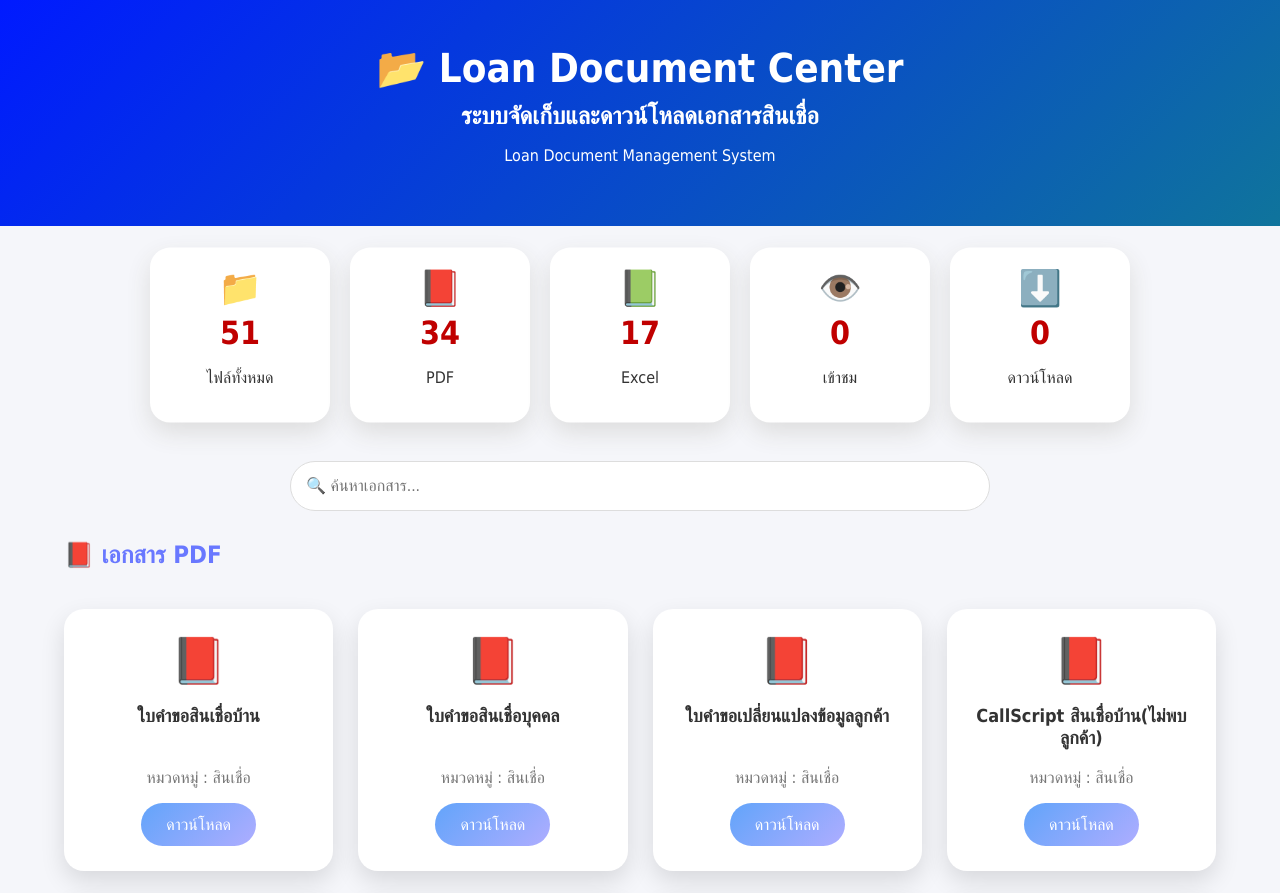
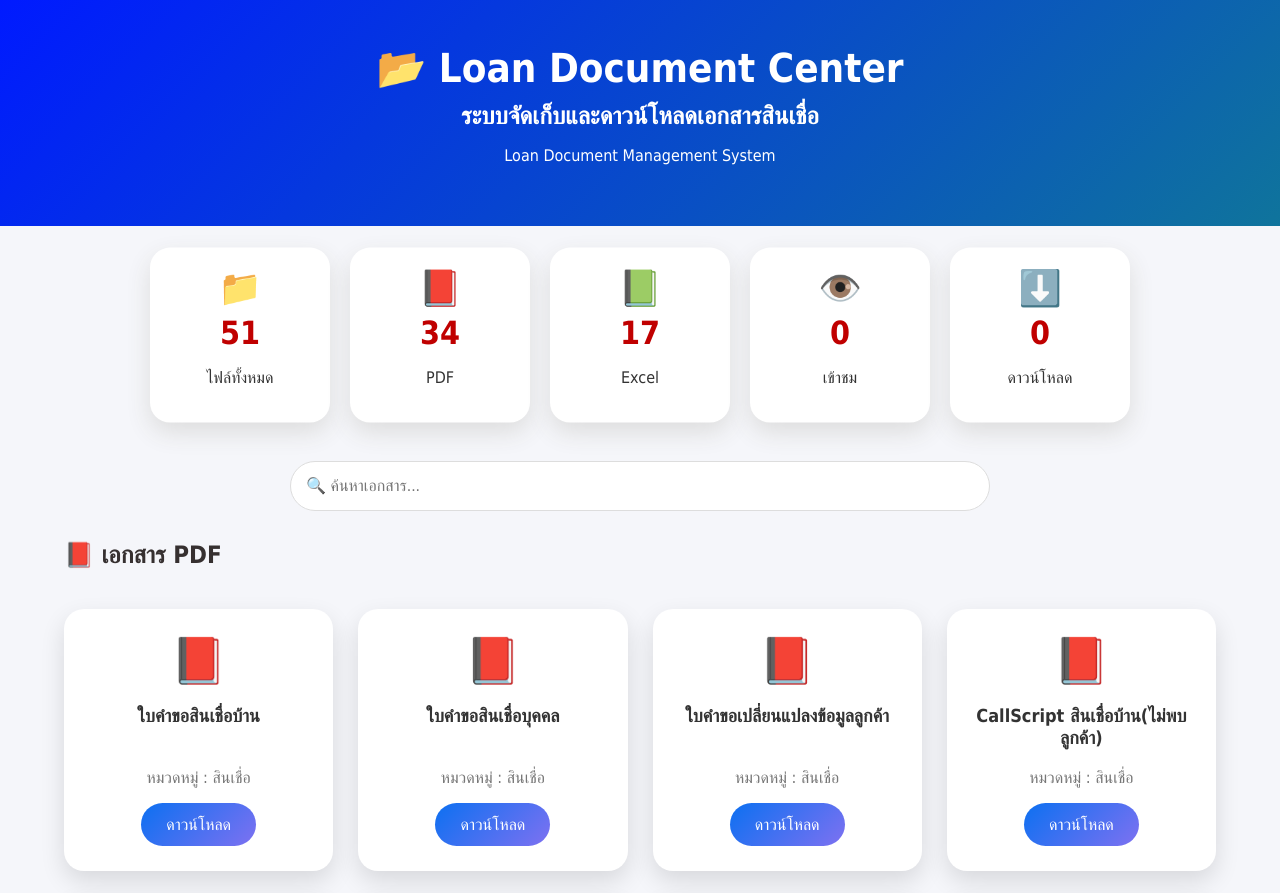
Before and after one commit to Special-B-2026/team-file-center, a plain HTML site: page index.html in a window 1280 px wide. Shown: the top 893 px of the page. Drawn offline with Linux system fonts and the light colour scheme; no server answers.

Commit message:
Add files via upload

```diff
--- a/style.css
+++ b/style.css
@@ -181,7 +181,7 @@ font-size:16px;
 
 margin-left:5%;
 
-color:#6978ff;
+color:#363030;
 
 
 }
@@ -315,8 +315,8 @@ background:
 
 linear-gradient(
 135deg,
-#62a4fa,
-#aeadff
+#0c70f1,
+#7e71f1
 );
 
 
```
